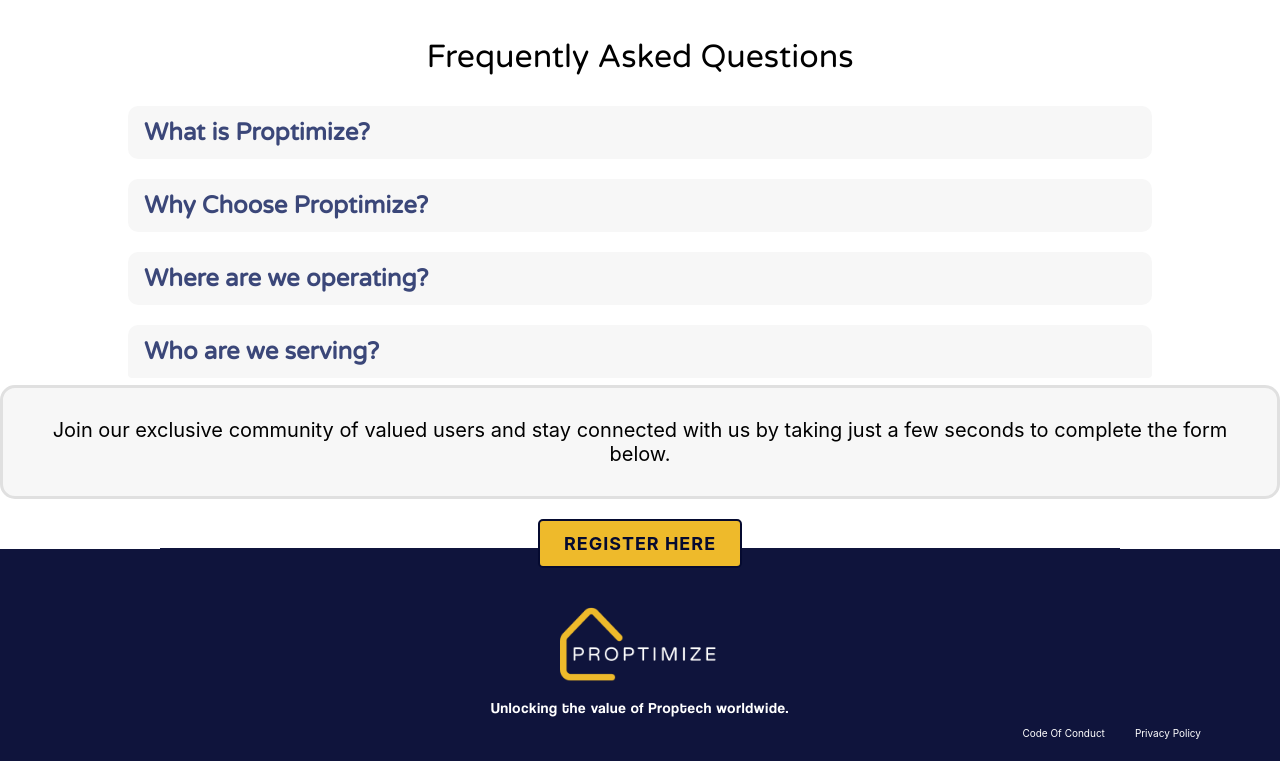
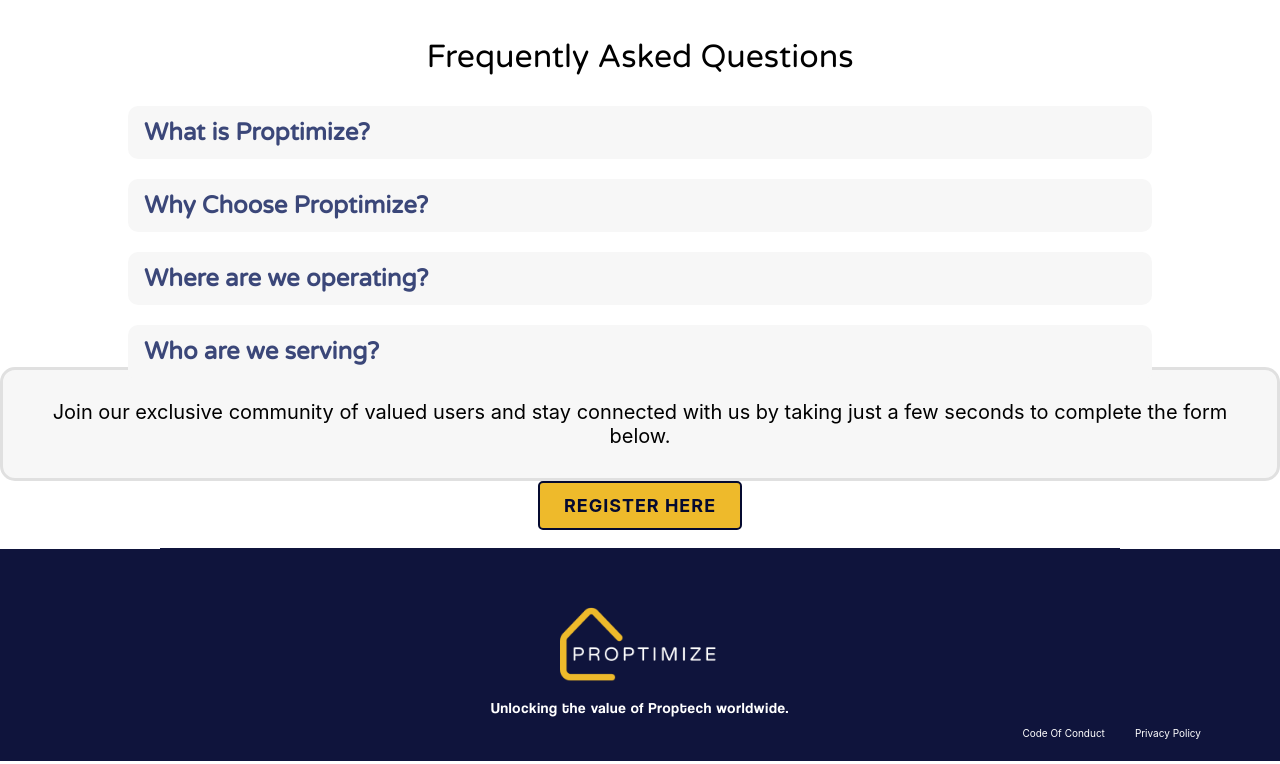
Before and after one commit to arman-dogru/proptimize-landing-page, a React (Create React App) app: page / in a window 1280 px wide. Shown: the part 2987-3751 px from the top of the page. Built offline with nearby package versions, Linux system fonts and the light colour scheme; some icons are missing.

Commit message:
button place for safari v2

```diff
--- a/src/components/Collaborators/Collaborators.css
+++ b/src/components/Collaborators/Collaborators.css
@@ -31,8 +31,7 @@
     -moz-transition: transform 0.3s; /* Firefox */
     -ms-transition: transform 0.3s; /* Internet Explorer 9 */
     -o-transition: transform 0.3s; /* Opera */
-    margin-bottom: 5%;
-    margin-top: 10px;
+    margin-bottom: 30px;
 }
 
 .Button:hover {
@@ -68,11 +67,10 @@
 .infoBox {
     background-color: #f7f7f7;
     padding: 30px;
-    margin-bottom: 10px;
+    margin-top: -10px;
     border: 3px solid #e0e0e0;
     border-radius: 15px;
     width: fit-content;
     text-align: center;
     font-size: 20px;
-    margin-top: 80px;
 }
```
